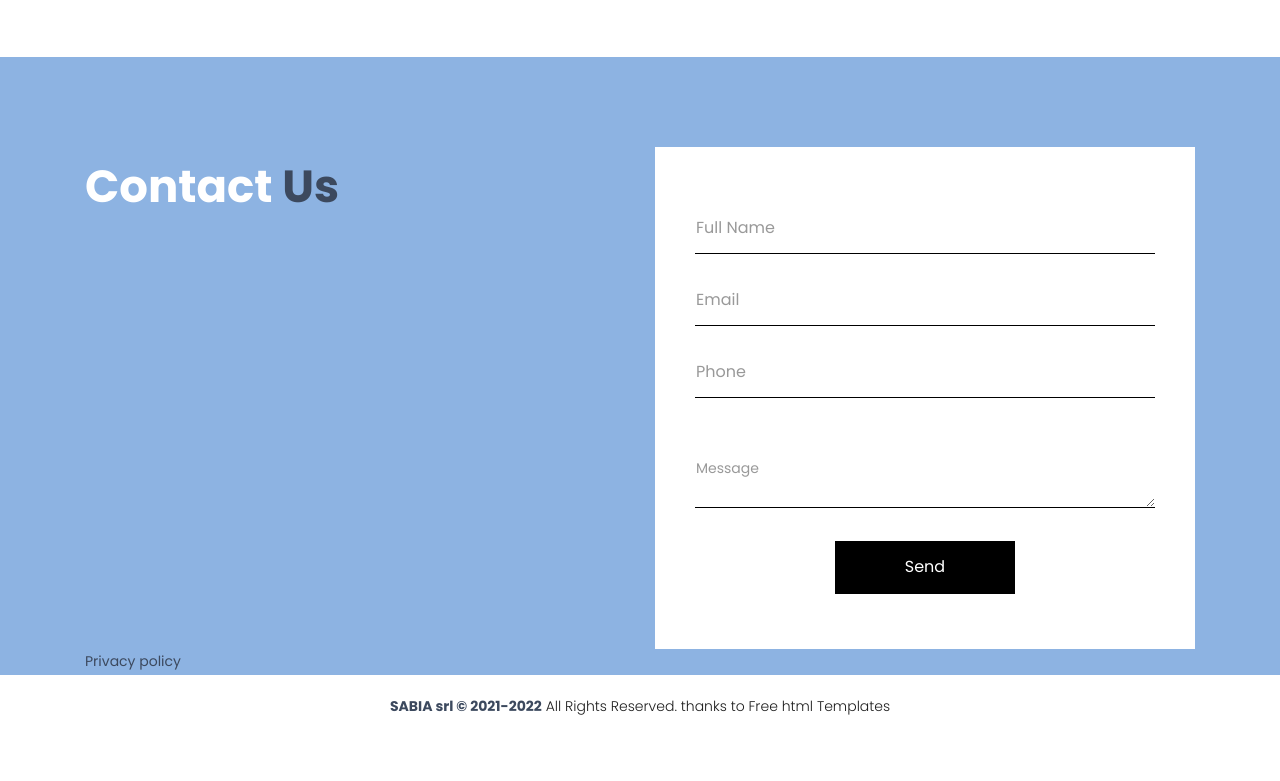
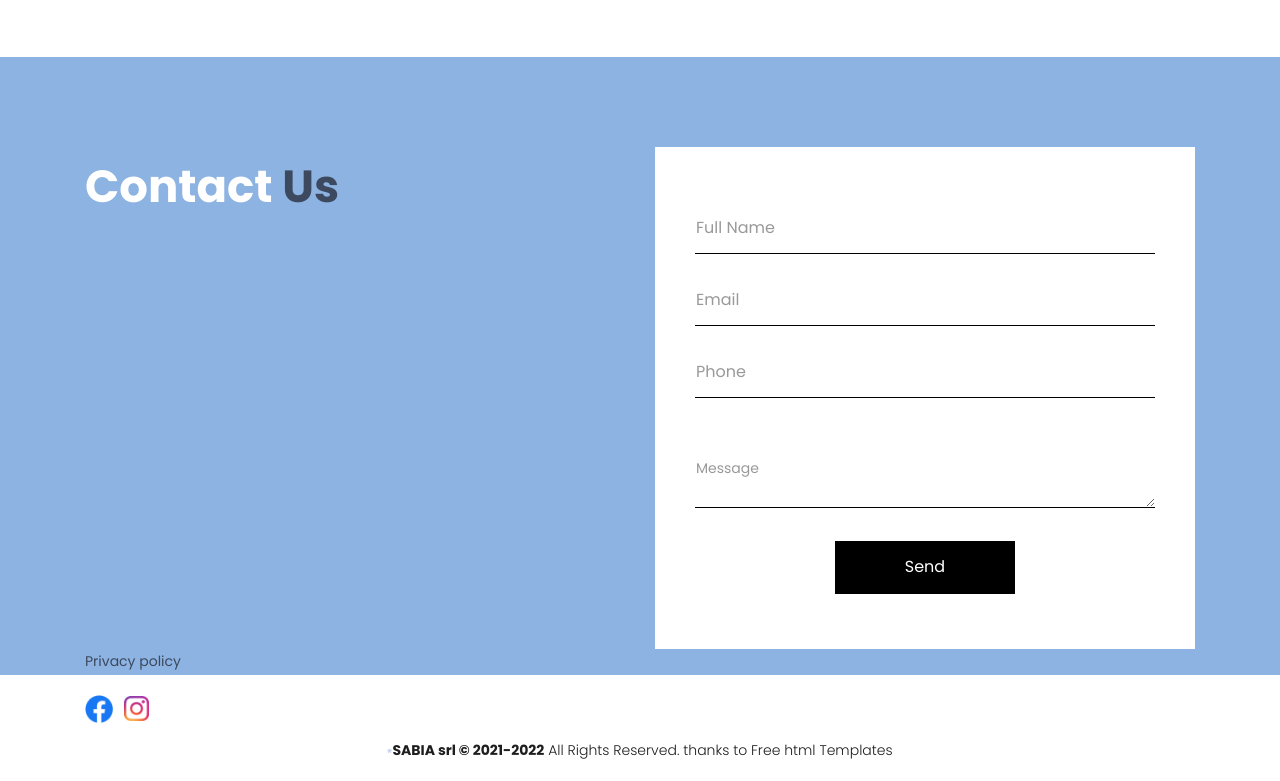
Before and after one commit to thesabian/ncs, a plain HTML site: page index.html in a window 1280 px wide. Shown: the part 1633-2414 px from the top of the page. Before the commit the page ends 2370 px from the top, so only its background shows below. Drawn offline with nearby package versions, Linux system fonts and the light colour scheme.

Commit message:
social icon and footer

```diff
--- a/css/style.css
+++ b/css/style.css
@@ -525,6 +525,10 @@ ul.costomer li a {
      padding-bottom: 80px;
 }
 
+.main_weare3 {
+     padding-top: 80px;
+}
+
 
 /** end why section **/
 
--- a/index.html
+++ b/index.html
@@ -212,7 +212,6 @@
                      </div>
                   </div>
                </div>
-
             </div>
          </div>
       </div>
@@ -413,9 +412,25 @@
       <footer>
          <div class="footer">
             <div class="container">
+               <div class="row pb-3">
+                  <!-- <h3>our social</h3> -->
+                  <div class="col-12">
+                     <a style="background-color: transparent;" target="_top"
+                        href="https://www.facebook.com/Nerve-Conduction-Studies-102231198697949/">
+                        <img src="images/facebook_logo_small.png" alt="#" height="28" width="28" />
+                        <!-- <i class="fa fa-facebook-square" aria-hidden="true"></i> -->
+                     </a>
+                     <span> &nbsp; </span>
+                     <a style="background-color: transparent;" target="_top"
+                        href="https://www.instagram.com/nerveconductionstudies/">
+                        <img src="images/logo-instagram.png" alt="#"  height="25" width="25" />
+                        <!-- <i class="fa fa-instagram" aria-hidden="true"></i> -->
+                     </a>
+                  </div>
+               </div>
                <div class="row">
                   <div class="col-md-12">
-                     <p><b><span style="color: #3c495e;">SABIA srl © 2021-2022</span></b> All Rights Reserved. thanks to
+                     <p><b><span style="color: #3c495e;"><a href="https://www.sabiasrl.com/"><img src="images/blue-star-ico.png" height="5" width="5"/>SABIA srl © 2021-2022</a></span></b> All Rights Reserved. thanks to
                         <a href="https://html.design/">Free html Templates</a></p>
                   </div>
                </div>
```
Also changed, not shown: images/blue-star-ico.png (added).
